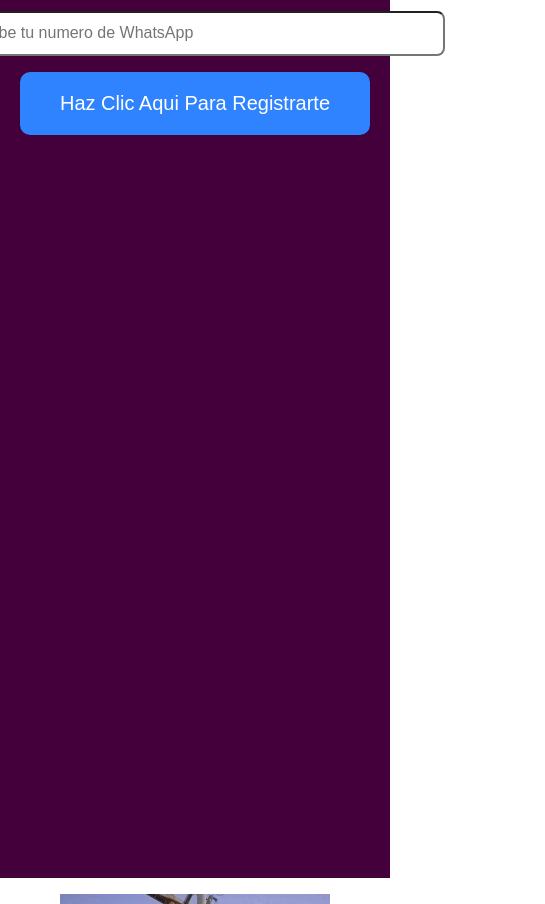
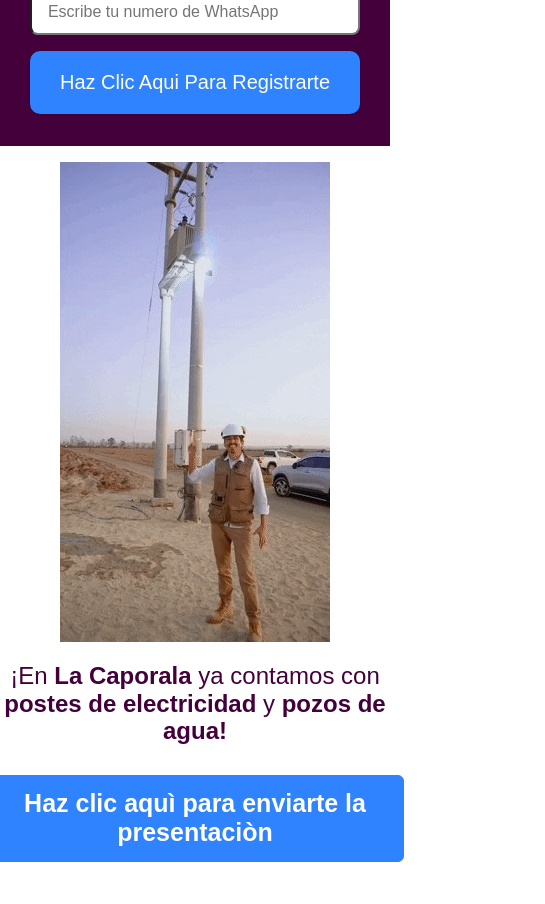
Before and after one commit to alejandro-cespedes/landingPage-casa-de-campo, a plain HTML site: page index.html in a window 390 px wide. Shown: the part 304-1208 px from the top of the page, 545 px wide, since content can reach past the window. Drawn offline with Linux system fonts and the light colour scheme.

Commit message:
adaptandolo a mobile

```diff
--- a/index.html
+++ b/index.html
@@ -49,7 +49,7 @@
       </picture>
     </header>
 
-    <main>
+    <main class="main">
       <section class="section__image">
         <p>
           <img
--- a/style.css
+++ b/style.css
@@ -46,7 +46,6 @@ body {
 
 .form__form {
   max-width: 600px;
-  width: 500;
   margin: 0 auto;
   font-family: Arial, sans-serif;
   display: flex;
@@ -57,7 +56,7 @@ body {
 
 .form__field {
   margin-bottom: 1em;
-  width: 500px;
+  width: 100%;
   display: flex;
   flex-direction: column;
 }
@@ -70,11 +69,12 @@ body {
 
 
 .form__button {
-  padding: 1em;
-  width: 350px;
+  padding: 1em 4em;
+  max-width: 550px;
+  width: 100%;
   font-size: 20px;
-  background-color: #3083FF;
-  border: 1px solid #3083FF;
+  background-color: var(--color-button);
+  border: 1px solid var(var(--color-button));
   color: #fff;
   border: none;
   cursor: pointer;
@@ -122,8 +122,7 @@ body {
 }
 
 .button__section__image{
-  width:550px;
-  height: 33px;
+  width: 100%;
   border: 1px solid var(--color-button);
   padding: .5em;
   border-radius: 6px;
@@ -140,6 +139,30 @@ body {
 }
 
 .benefit{
-  width:700px;
+  width: 100%;
   margin: 20px;
 }
+
+
+@media (max-width: 428px) {
+  .form__button {
+    padding: 1em 1.5em;
+  }
+  .subtitle__paragrahp{
+    font-size: 1.2em;
+  }
+  .header {
+    height: 100%;
+    width: 100vw;
+    padding-bottom: 2em;
+  }
+  .section__extrac {
+    font-size: 1.5em;
+  }
+  .main {
+    width: 100%
+  }
+  .section__image{
+    width: 100%;
+  }
+}
```
